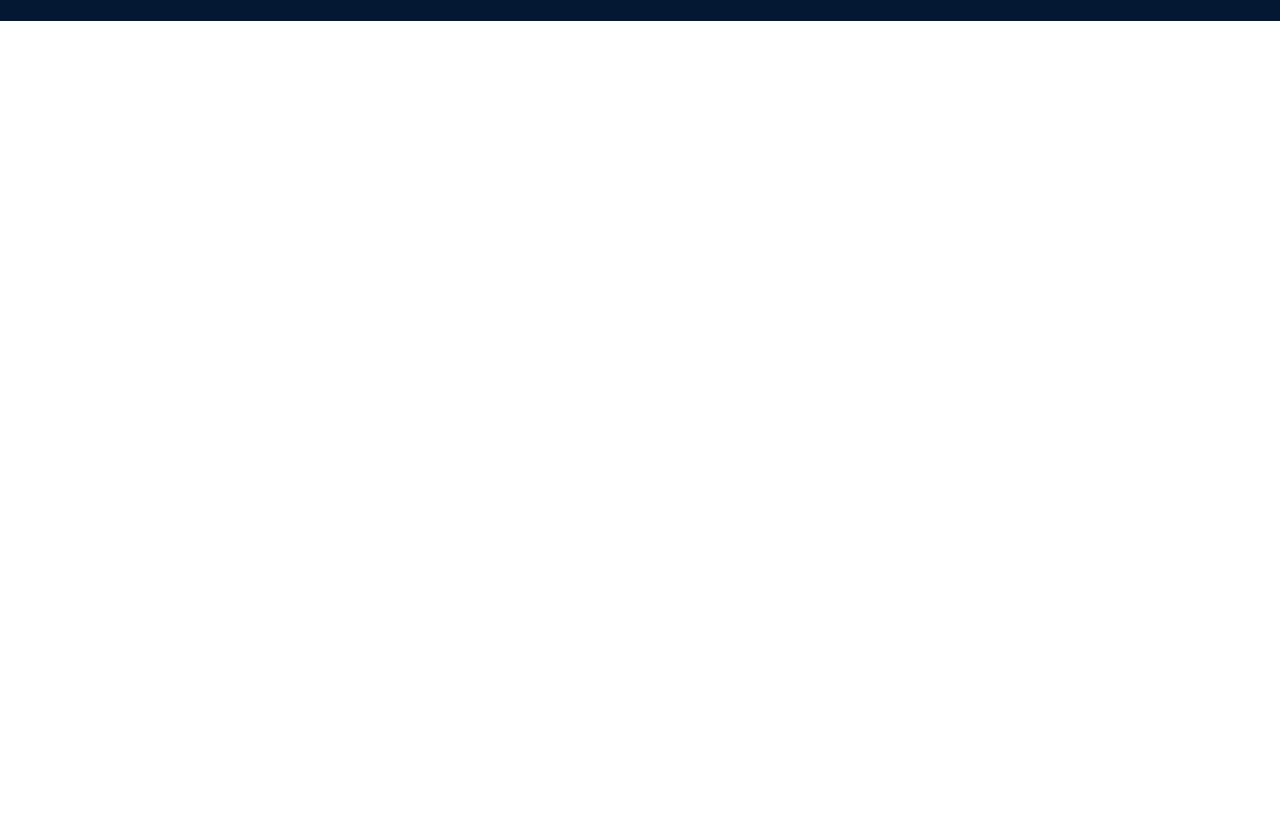
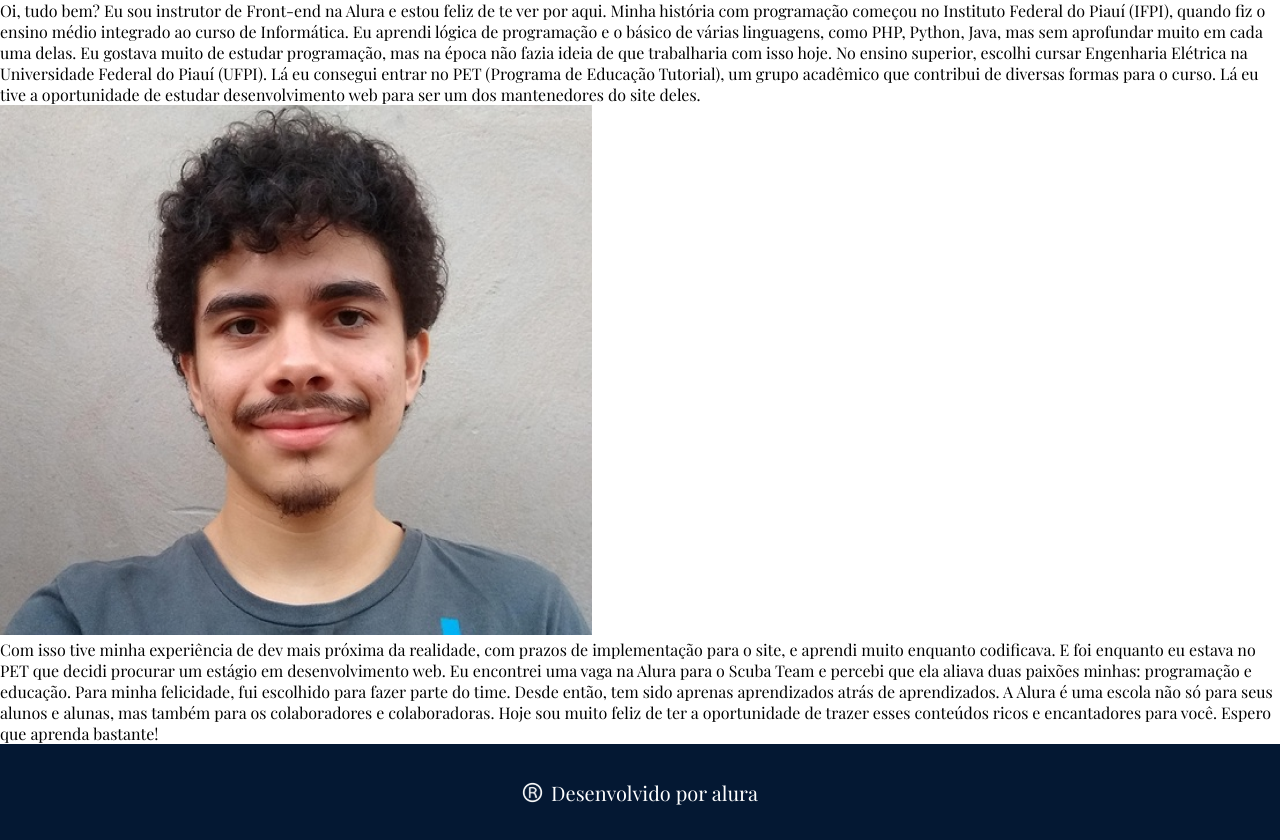
Before and after one commit to danielcoosta1/ola-mundo, a React (Create React App) app: page /sobre-mim in a window 1280 px wide. Shown: the part 566-1406 px from the top of the page. Before the commit the page ends 800 px from the top, so only its background shows below. Built offline with nearby package versions, Linux system fonts and the light colour scheme; a web font is replaced by a local one.

Commit message:
Estilizando a pagina sobremim, com o novo componente

```diff
--- /dev/null
+++ b/src/Components/SobreMim/index.jsx
@@ -0,0 +1,61 @@
+import img from "../../assets/sobre_mim_foto.png";
+import {
+  Main,
+  ConteinerDescricao,
+  ConteinerTitulo,
+  Img,
+  Paragrafos,
+  Paragrafo1,
+  Paragrafo2,
+} from "./styles";
+
+const SobreMim = () => {
+  return (
+    <Main>
+      <ConteinerTitulo>
+        <h1>Sobre mim</h1>
+      </ConteinerTitulo>
+      <ConteinerDescricao>
+        <h2>Olá, eu sou Antônio!</h2>
+        <Paragrafos>
+          <Paragrafo1>
+            <p>
+              Oi, tudo bem? Eu sou instrutor de Front-end na Alura e estou feliz
+              de te ver por aqui. Minha história com programação começou no
+              Instituto Federal do Piauí (IFPI), quando fiz o ensino médio
+              integrado ao curso de Informática. Eu aprendi lógica de
+              programação e o básico de várias linguagens, como PHP, Python,
+              Java, mas sem aprofundar muito em cada uma delas. Eu gostava muito
+              de estudar programação, mas na época não fazia ideia de que
+              trabalharia com isso hoje. No ensino superior, escolhi cursar
+              Engenharia Elétrica na Universidade Federal do Piauí (UFPI). Lá eu
+              consegui entrar no PET (Programa de Educação Tutorial), um grupo
+              acadêmico que contribui de diversas formas para o curso. Lá eu
+              tive a oportunidade de estudar desenvolvimento web para ser um dos
+              mantenedores do site deles.{" "}
+            </p>
+            <Img src={img} />
+          </Paragrafo1>
+          <Paragrafo2>
+            <p>
+              Com isso tive minha experiência de dev mais próxima da realidade,
+              com prazos de implementação para o site, e aprendi muito enquanto
+              codificava. E foi enquanto eu estava no PET que decidi procurar um
+              estágio em desenvolvimento web. Eu encontrei uma vaga na Alura
+              para o Scuba Team e percebi que ela aliava duas paixões minhas:
+              programação e educação. Para minha felicidade, fui escolhido para
+              fazer parte do time. Desde então, tem sido aprenas aprendizados
+              atrás de aprendizados. A Alura é uma escola não só para seus
+              alunos e alunas, mas também para os colaboradores e colaboradoras.
+              Hoje sou muito feliz de ter a oportunidade de trazer esses
+              conteúdos ricos e encantadores para você. Espero que aprenda
+              bastante!
+            </p>
+          </Paragrafo2>
+        </Paragrafos>
+      </ConteinerDescricao>
+    </Main>
+  );
+};
+
+export default SobreMim;
--- /dev/null
+++ b/src/Components/SobreMim/styles.js
@@ -0,0 +1,27 @@
+import styled from "styled-components";
+
+const Main = styled.main`
+  max-width: 100rem;
+  margin: 0 auto;
+
+`;
+
+const ConteinerTitulo = styled.div``;
+const ConteinerDescricao = styled.section``;
+
+const Paragrafos = styled.div``;
+
+const Paragrafo1 = styled.div``;
+const Paragrafo2 = styled.div``;
+
+const Img = styled.img``;
+
+export {
+  Main,
+  ConteinerDescricao,
+  ConteinerTitulo,
+  Paragrafos,
+  Img,
+  Paragrafo2,
+  Paragrafo1,
+};
--- a/src/Pages/about/index.jsx
+++ b/src/Pages/about/index.jsx
@@ -1,11 +1,13 @@
 import Banner from "../../Components/Banner";
 import Menu from "../../Components/Menu";
 import Footer from "../../Components/Footer";
+import SobreMim from "../../Components/SobreMim";
 const About = () => {
   return (
   <>
   <Menu />
   <Banner />
+  <SobreMim/>
   <Footer />
   </>
   );
```
